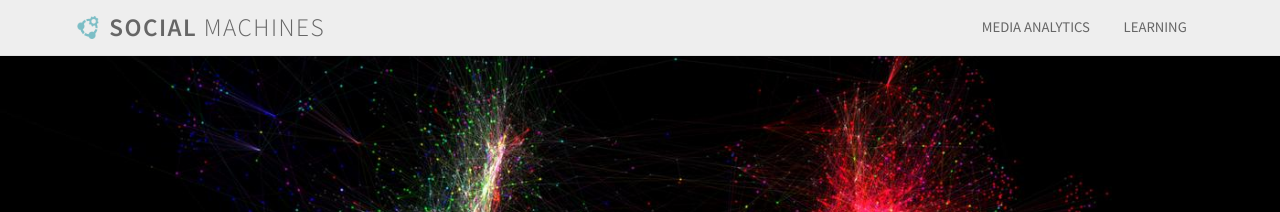
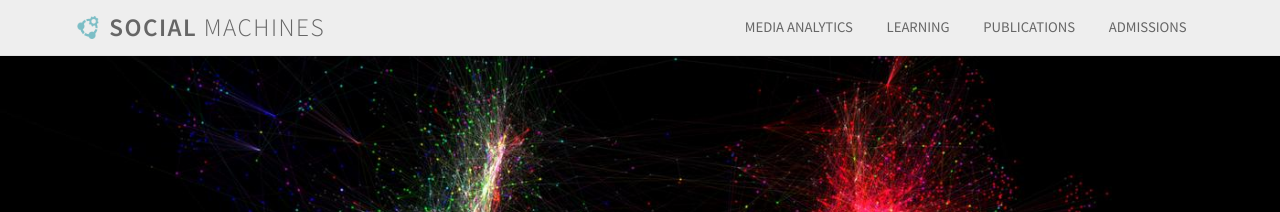
Before and after one commit to mit-ccc/social-machines.github.io, a Jekyll site: the page built from index.html, in a window 1280 px wide. Shown: the top 212 px of the page. Built offline with Jekyll 4.4.1, drawn with Linux system fonts in a browser that asks for light colours; nearby versions of some CDN libraries; a script that is not in the unit is left out; the list of posts is cut into pages by our own code.

Commit message:
Changed nav #7

```diff
--- a/_data/nav.yml
+++ b/_data/nav.yml
@@ -3,3 +3,7 @@ links:
     url: /media-analytics
   - label: Learning
     url: http://playfulwords.org
+  - label: Publications
+    url: /publications
+  - label: Admissions
+    url: /admissions
```
